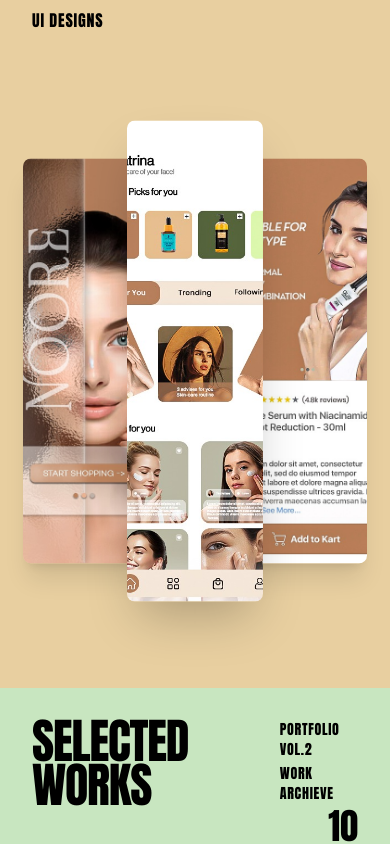
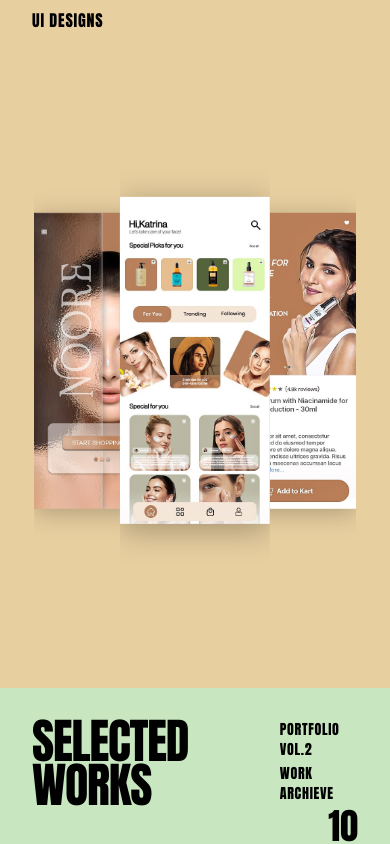
Before and after one commit to the-lovish-nagpal/minakshi-portfolio, a Next.js app: page / in a window 390 px wide. Shown: the part 10323-11167 px from the top of the page. Built offline with nearby package versions, Linux system fonts and the light colour scheme.

Commit message:
feat: introduce `SelectedWorksSection` component to showcase projects with responsive, category-specific layouts.

```diff
--- a/app/components/SelectedWorksSection.tsx
+++ b/app/components/SelectedWorksSection.tsx
@@ -57,14 +57,15 @@ export default function SelectedWorksSection({
                         {/* Left card - behind, to the left */}
                         <StaggerItem>
                             <div
-                                className="absolute rounded-lg overflow-hidden shadow-xl"
+                                className="absolute rounded-lg overflow-hidden"
                                 style={{
-                                    left: "2%",
+                                    left: "5%",
                                     top: "50%",
                                     transform: "translateY(-50%)",
-                                    width: "34%",
-                                    height: "80%",
+                                    width: "38%",
+                                    height: "85%",
                                     zIndex: 1,
+                                    background: bgColor,
                                 }}
                             >
                                 <Image
@@ -72,7 +73,7 @@ export default function SelectedWorksSection({
                                     alt="Work 1"
                                     fill
                                     sizes="35vw"
-                                    style={{ objectFit: "cover", objectPosition: "top center" }}
+                                    style={{ objectFit: "contain", objectPosition: "center center", filter: "drop-shadow(0 4px 12px rgba(0,0,0,0.25))" }}
                                 />
                             </div>
                         </StaggerItem>
@@ -80,14 +81,15 @@ export default function SelectedWorksSection({
                         {/* Center card - in front, larger, overlapping */}
                         <StaggerItem>
                             <div
-                                className="absolute rounded-lg overflow-hidden shadow-2xl"
+                                className="absolute rounded-lg overflow-hidden"
                                 style={{
                                     left: "50%",
                                     top: "50%",
                                     transform: "translate(-50%, -50%)",
-                                    width: "38%",
-                                    height: "95%",
+                                    width: "42%",
+                                    height: "98%",
                                     zIndex: 3,
+                                    background: bgColor,
                                 }}
                             >
                                 <Image
@@ -95,7 +97,7 @@ export default function SelectedWorksSection({
                                     alt="Work 2"
                                     fill
                                     sizes="40vw"
-                                    style={{ objectFit: "cover", objectPosition: "top center" }}
+                                    style={{ objectFit: "contain", objectPosition: "center center", filter: "drop-shadow(0 6px 16px rgba(0,0,0,0.3))" }}
                                 />
                             </div>
                         </StaggerItem>
@@ -103,14 +105,15 @@ export default function SelectedWorksSection({
                         {/* Right card - behind, to the right */}
                         <StaggerItem>
                             <div
-                                className="absolute rounded-lg overflow-hidden shadow-xl"
+                                className="absolute rounded-lg overflow-hidden"
                                 style={{
-                                    right: "2%",
+                                    right: "5%",
                                     top: "50%",
                                     transform: "translateY(-50%)",
-                                    width: "34%",
-                                    height: "80%",
+                                    width: "38%",
+                                    height: "85%",
                                     zIndex: 1,
+                                    background: bgColor,
                                 }}
                             >
                                 <Image
@@ -118,7 +121,7 @@ export default function SelectedWorksSection({
                                     alt="Work 3"
                                     fill
                                     sizes="35vw"
-                                    style={{ objectFit: "cover", objectPosition: "top center" }}
+                                    style={{ objectFit: "contain", objectPosition: "center center", filter: "drop-shadow(0 4px 12px rgba(0,0,0,0.25))" }}
                                 />
                             </div>
                         </StaggerItem>
@@ -126,10 +129,10 @@ export default function SelectedWorksSection({
                 ) : (
                     /* Standard grid for other sections */
                     <div className={`w-full grid gap-4 md:gap-6 ${count <= 3
-                            ? "grid-cols-1 sm:grid-cols-2 lg:grid-cols-3"
-                            : count <= 8
-                                ? "grid-cols-2 lg:grid-cols-4"
-                                : "grid-cols-2 sm:grid-cols-3 lg:grid-cols-4 xl:grid-cols-5"
+                        ? "grid-cols-1 sm:grid-cols-2 lg:grid-cols-3"
+                        : count <= 8
+                            ? "grid-cols-2 lg:grid-cols-4"
+                            : "grid-cols-2 sm:grid-cols-3 lg:grid-cols-4 xl:grid-cols-5"
                         }`}>
                         {Array.from({ length: count }).map((_, i) => (
                             <StaggerItem key={i}>
```
